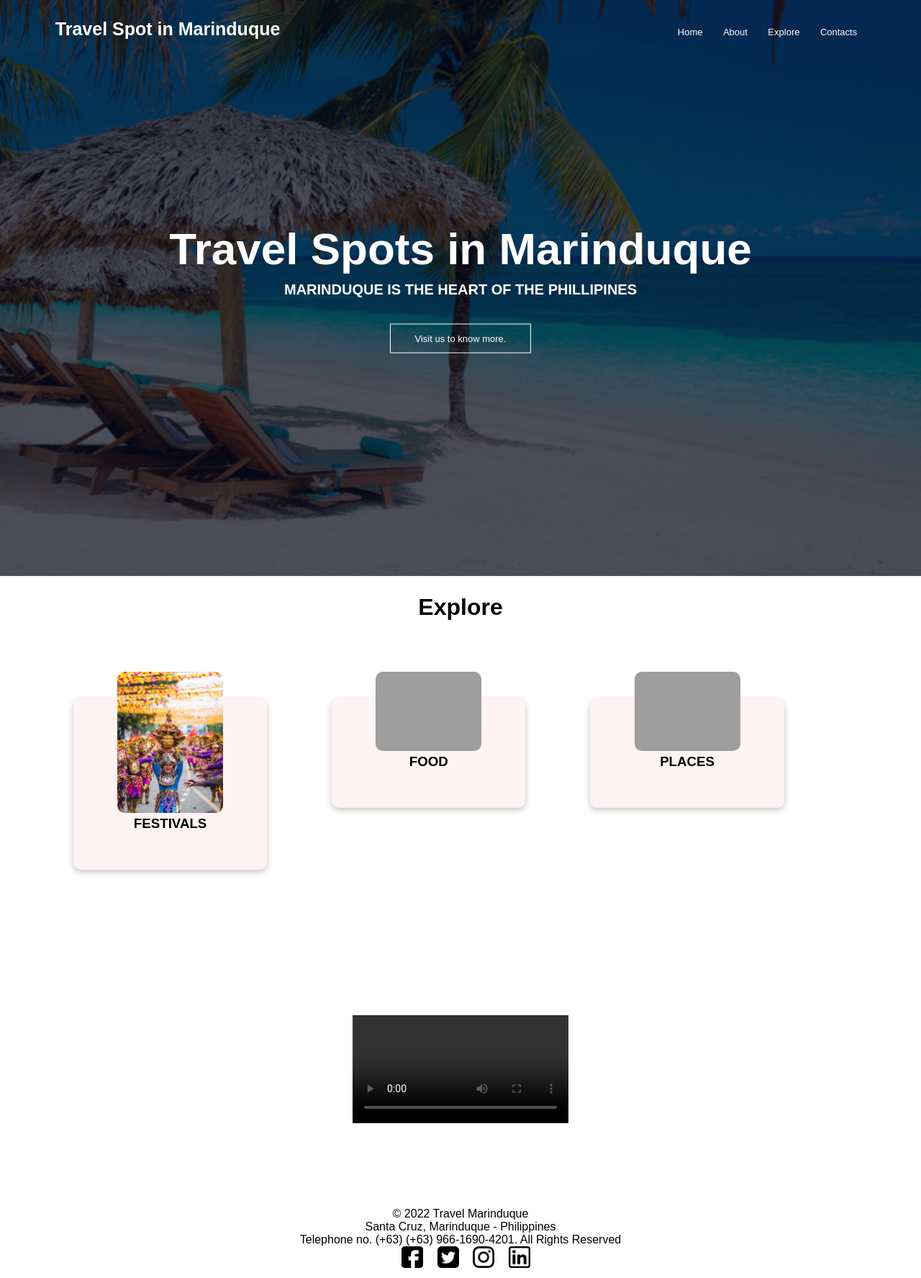
After one commit to PinedaJamicaAnn/Pineda_IT2B_Final-Project_TravelSpotInMarinduque, a PHP site: page / in a window 1280 px wide. The commit adds this page. Shown: the whole page at 72% size. Run offline with PHP 8.4, Linux system fonts and the light colour scheme; grey boxes are pictures that could not be loaded.

Commit message:
NEW FILE ADDED

```diff
--- /dev/null
+++ b/index.php
@@ -0,0 +1,94 @@
+<!DOCTYPE html>
+<html>
+<head>
+	<meta charset="utf-8">
+	<meta name="viewport" content="width=device-width, initial-scale=1.0">
+	<link rel="stylesheet" type="text/css" href="style.css">
+	<link rel="preconnect" href="https://fonts.googleapis.com">
+<link rel="preconnect" href="https://fonts.gstatic.com" crossorigin>
+	<link rel="stylesheet" href="https://stackpath.bootstrapcdn.com/font-awesome/4.7.0/css/font-awesome.min.css">
+	<title>website</title>
+</head>
+<body>
+	<section class="banner">
+		<nav>
+			<h1 style="color: white; font-size: 25px;">Travel Spot in Marinduque</h1>
+			<div class="nav-links" id="navLinks">
+				<i class="fa fa-times" onclick="hideMenu()"></i>
+				<ul>
+					<li><a href="index.html">Home</a></li>
+					<li><a href="about.html">About</a></li>
+					<li><a href="explore.html">Explore</a></li>
+					<li><a href="contacts.html">Contacts</a></li>
+				</ul>
+			</div>
+			<i class="fa fa-bars" onclick="showMenu()"></i>
+		</nav>
+<div class="text-box">
+
+	<h1>Travel Spots in Marinduque</h1>
+		<h3 style="color: white; font-size:20px; text-align:center;">MARINDUQUE IS THE HEART OF THE PHILLIPINES</h3><br><br>
+	<a href="visit.php"class="hero-btn">Visit us to know more.</a>
+</div>
+	</section>
+
+	<div class="container">
+		<h1 style="color: black;"> Explore </h1>
+
+		<div class="row" >
+			<div class="column" style="box-shadow: 0px 3px 8px rgba(0, 0, 0, 0.24);margin: 45px; ">
+				<div class="content">
+					<img src="images/festival.jpeg" style="width: 90%">
+					<h3>FESTIVALS</h3>
+				</div>
+			</div>
+
+			<div class="column" style="box-shadow: 0px 3px 8px rgba(0, 0, 0, 0.24); margin: 45px;">
+				<div class="content">
+					<img src="images/food.png" style="width: 90%">
+					<h3>FOOD</h3>
+				</div>
+			</div>
+
+			<div class="column" style="box-shadow: 0px 3px 8px rgba(0, 0, 0, 0.24);margin: 45px;">
+				<div class="content">
+					<img src="images/place.png" style="width: 90%">
+					<h3>PLACES</h3>
+				</div>
+			</div>
+
+		</div>
+
+	<video controls style=" margin: 100px; width: -100px;">
+			<source src="video/videoplayback (2).mp4">
+		</video>
+
+
+
+	<div class="footer">
+			<p> &copy; 2022 Travel Marinduque <br> Santa Cruz, Marinduque - Philippines <br> Telephone no. (+63)  (+63) 966-1690-4201. All Rights Reserved</p>
+
+
+			<a href="#"><img src="images/icon1.png"></a>
+			<a href="#"><img src="images/icon2.png"></a>
+			<a href="#"><img src="images/icon3.png"></a>
+			<a href="#"><img src="images/icon4.png"></a>
+		</div>
+
+
+
+<!--------JavaScript for Toggle Menu-------->
+<script>
+
+	var navLinks = document.getElementById("navLinks");
+
+	function showMenu(){
+		navLinks.style.right = "0";
+	}
+	function hideMenu(){
+		navLinks.style.right = "-200px";
+	}
+
+</script>
+</body>
+</html>
--- a/visit.php
+++ b/visit.php
@@ -28,9 +28,9 @@
 		</nav>
 			<div class="visit">
 			<h1 style="margin-top: -10px; text-align: center; font-size: 60px;">MARINDUQUE PROVIENCE</h1>
-			<div class="contact-box"style=" background-color: whitesmoke; border-radius: 60px;">
+			<div class="contact-box"style=" background-color: whitesmoke; border-radius: -100px;">
 
-				<div class="visit">
+				<div class="visit" style="padding: 100px;">
 							<?php
 
 						echo '<span style="color: black; font-size: 15px; margin top: 15px;"> ' . " Marinduque  is an island province in the Philippines located in Southwestern Tagalog Region or Mimaropa, formerly designated as Region IV-B. Its capital is the municipality of Boac. Marinduque lies between Tayabas Bay to the north and Sibuyan Sea to the south. It is west of the Bondoc Peninsula of Quezon province; east of Mindoro Island; and north of the island province of Romblon. Some parts of the Verde Island Passage, the center of the center of world's marine biodiversity and a protected marine area, are also within Marinduque's provincial waters.
```
